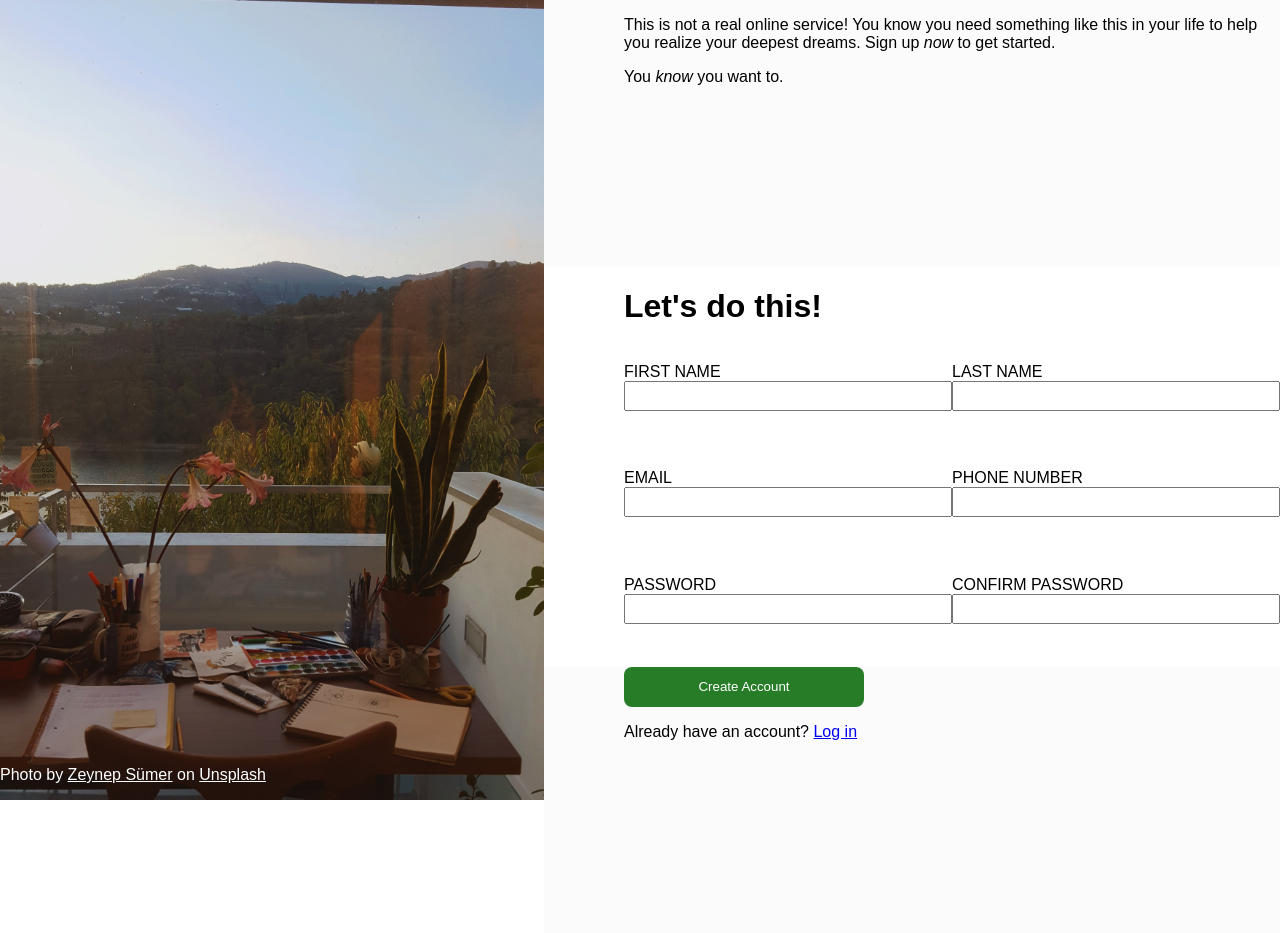
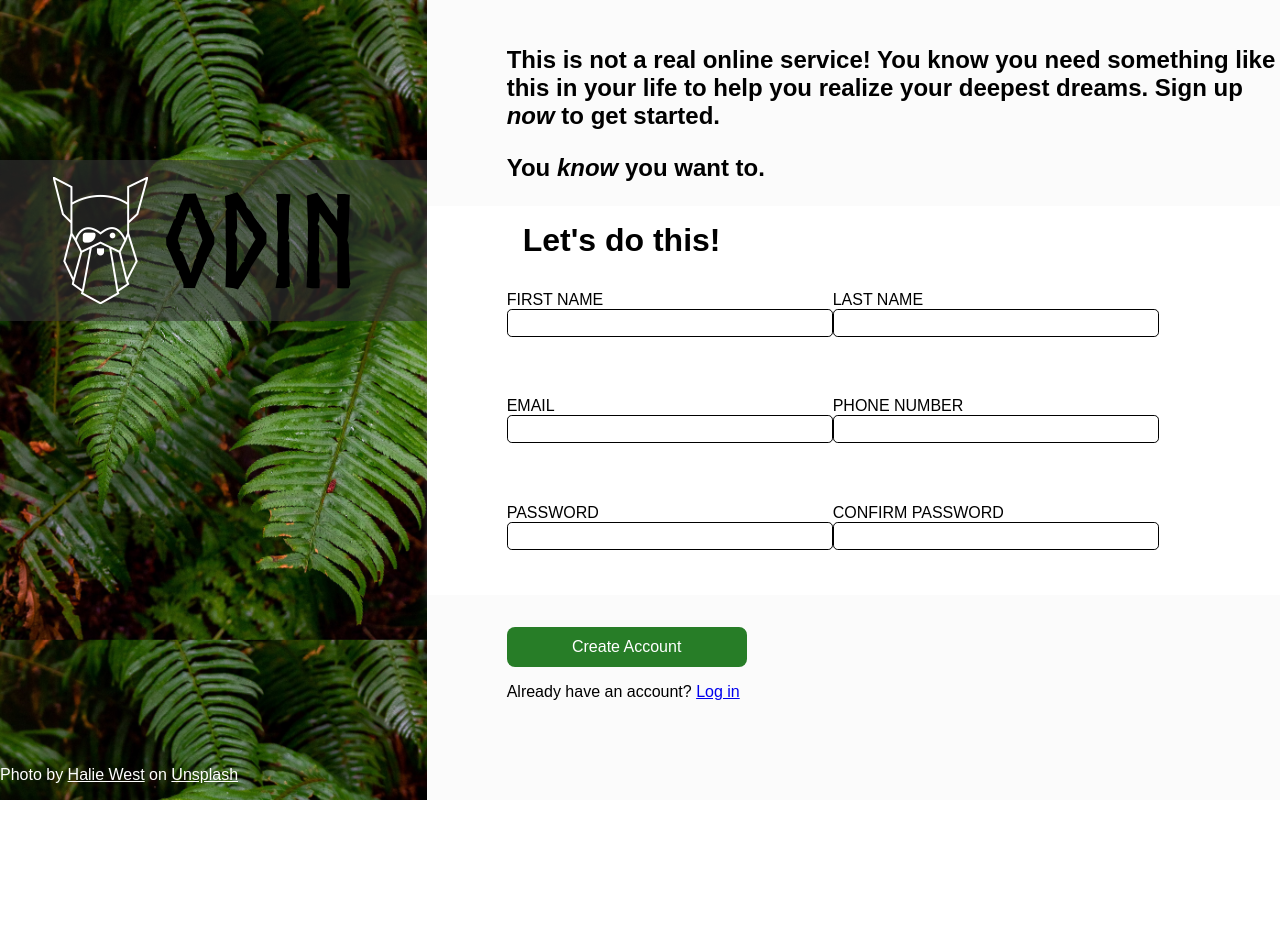
Before and after one commit to lopezadrian/odin-sign-up-form, a plain HTML site: page index.html in a window 1280 px wide. After the commit the page ends 800 px from the top, so only its background shows below. Drawn offline with Linux system fonts and the light colour scheme.

Commit message:
Updated CSS and images

```diff
--- a/index.html
+++ b/index.html
@@ -12,17 +12,20 @@
 <body>
     <div class="container">
         <div class="photo">
+            <div class="banner">
+                <img src="./images/odin-lined.png" alt="The Odin Project Logo" height="127x" width="95px">
+                <h1>ODIN</h1>
+            </div>
             <p class="attribution">
-                Photo by <a
-                    href="https://unsplash.com/@ispywithmylittleeye?utm_source=unsplash&utm_medium=referral&utm_content=creditCopyText">Zeynep
-                    Sümer</a> on <a
-                    href="https://unsplash.com/t/interiors?utm_source=unsplash&utm_medium=referral&utm_content=creditCopyText">Unsplash</a>
+                Photo by <a href="https://unsplash.com/@haliewestphoto?utm_source=unsplash&utm_medium=referral&utm_content=creditCopyText">Halie West</a> on <a href="https://unsplash.com/?utm_source=unsplash&utm_medium=referral&utm_content=creditCopyText">Unsplash</a>
             </p>
         </div>
         <div class="description">
-            <p>This is not a real online service! You know you need something like this in your life to help you realize
+            <div class="content">
+                <p>This is not a real online service! You know you need something like this in your life to help you realize
                 your deepest dreams. Sign up <em>now</em> to get started.</p>
-            <p>You <em>know</em> you want to.</p>
+                <p>You <em>know</em> you want to.</p>
+            </div>
         </div>
         <div class="sign-up">
             <h1>Let's do this!</h1>
--- a/style.css
+++ b/style.css
@@ -1,3 +1,8 @@
+@font-face {
+    font-family: Norse-Bold;
+    src: url(./fonts/Norse-Bold.otf);
+}
+
 body {
     height: 100vh;
     margin: 0;
@@ -11,7 +16,7 @@ input {
 
 .container {
     display: grid;
-    grid-template-columns: 1fr 1fr;
+    grid-template-columns: 1fr 2fr;
     grid-template-rows: 1fr 1fr 1fr;
     grid-template-areas:
         "photo description"
@@ -22,10 +27,22 @@ input {
 
 .photo {
     grid-area: photo;
-    min-width: 30vw;
-    height: 100vh;
-    background-image: url("./images/zeynep-sumer-kpxFYkb3Cfo-unsplash.jpg");
+    background-image: url("./images/halie-west-25xggax4bSA-unsplash.jpg");
     background-size: 100%;
+}
+
+.banner {
+    font-family: Norse-Bold;
+    display: flex;
+    justify-content: center;
+    align-items: center;
+    font-size: 4rem;
+    margin-top: 10rem;
+    background-color: rgba(53, 53, 53, 0.589);
+}
+
+h1 {
+    margin: 1rem;
 }
 
 .attribution {
@@ -48,10 +65,20 @@ input {
 .description {
     grid-area: description;
     background-color: rgb(251, 251, 251);
+    position: relative;
+    padding-bottom: 2rem;
+}
+
+.description .content {
+    font-size: 1.5rem;
+    font-weight: 900;
+    position: absolute;
+    bottom: 0;
 }
 
 .sign-up {
     grid-area: sign-up;
+    box-shadow: 5px 10px 10px #888888;
 }
 
 form {
@@ -67,14 +94,27 @@ form div {
     display: inline;
 }
 
+input {
+    border: 1px solid black;
+    border-radius: 0.3rem;
+}
+
+input:focus {
+    border: 1px solid blue;
+    border-radius: 0.3rem;
+    /* box-shadow: 1px 5px 8px #888888; */
+}
+
 .create-account {
     grid-area: create-account;
     background-color: rgb(251, 251, 251);
+    padding-top: 2rem;
 }
 
 button {
     border-style: none;
     border-radius: 0.5rem;
+    font-size: 1rem;
     color: white;
     background-color: rgb(39, 125, 39);
     height: 2.5rem;
```
Also changed, not shown: fonts/Norse-Bold.otf (added), images/halie-west-25xggax4bSA-unsplash.jpg (added), images/odin-lined.png (added).
